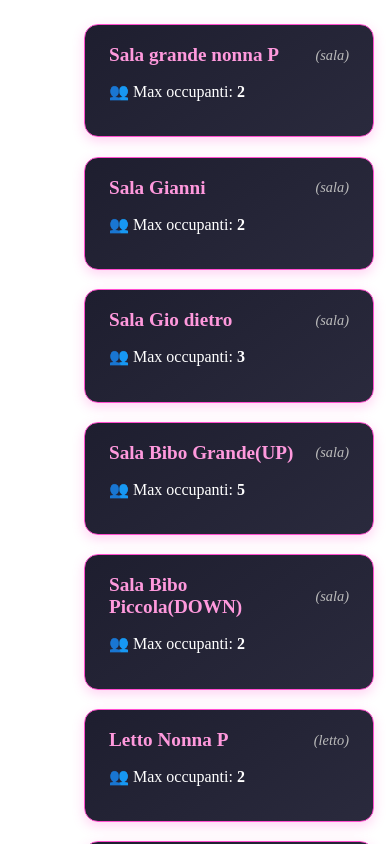
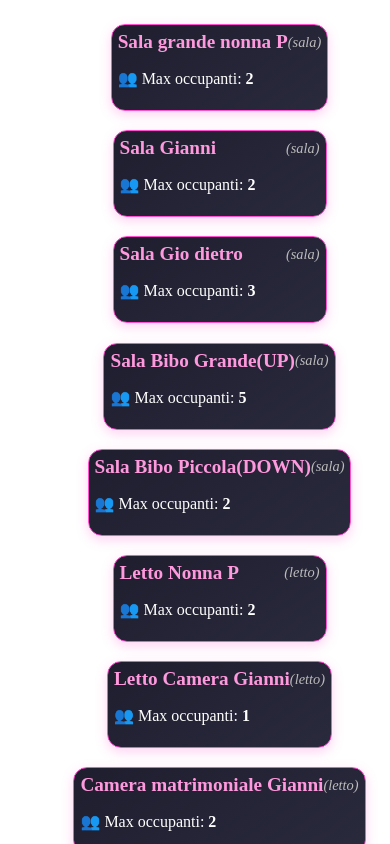
Before and after one commit to Gianfrullo96/playgroundApp, an Angular app: page /game2 in a window 390 px wide. Shown: the top 844 px of the page. Built offline with nearby package versions, Linux system fonts and the light colour scheme.

Commit message:
GF-0009: android init

```diff
--- a/angular.json
+++ b/angular.json
@@ -39,8 +39,8 @@
                 },
                 {
                   "type": "anyComponentStyle",
-                  "maximumWarning": "2kb",
-                  "maximumError": "4kb"
+                  "maximumWarning": "8kb",
+                  "maximumError": "10kb"
                 }
               ],
               "outputHashing": "all"
--- a/package.json
+++ b/package.json
@@ -18,6 +18,8 @@
     "@angular/platform-browser": "^16.1.0",
     "@angular/platform-browser-dynamic": "^16.1.0",
     "@angular/router": "^16.1.0",
+    "@capacitor/android": "^7.4.2",
+    "@capacitor/core": "^7.4.2",
     "@faker-js/faker": "^9.9.0",
     "rxjs": "~7.8.0",
     "tslib": "^2.3.0",
@@ -27,6 +29,7 @@
     "@angular-devkit/build-angular": "^16.1.8",
     "@angular/cli": "~16.1.8",
     "@angular/compiler-cli": "^16.1.0",
+    "@capacitor/cli": "^7.4.2",
     "@types/jasmine": "~4.3.0",
     "jasmine-core": "~4.6.0",
     "karma": "~6.4.0",
--- a/src/app/game-two/game-two.component.css
+++ b/src/app/game-two/game-two.component.css
@@ -72,7 +72,7 @@
 .sidebar {
   display: none;
   flex-direction: column;
-  background: linear-gradient(180deg, #141428, #1a1a2e);
+  background: linear-gradient(180deg, #141428, #59597d);
   padding: 14px 10px;
   gap: 14px;
   border-right: 2px solid #ff4ecf;
@@ -142,8 +142,8 @@
   background: linear-gradient(145deg, #1e1e2f, #2a2a3d);
   border: 1px solid #ff4ecf;
   border-radius: 14px;
-  padding: 1.2rem 1.5rem;
-  min-width: 240px;
+  padding: 6px;
+  min-width: 200px;
   box-shadow: 0 4px 12px rgba(255, 78, 207, 0.25);
   transition: all 0.3s ease;
 }
@@ -359,13 +359,13 @@
     left: 0;
     top: 0;
     height: calc(100%);
-    width: 60px;
+    width: 50px;
     background: #111122;
     z-index: 99;
   }
 
   .main-content {
-    margin-left: 60px; /* lascia spazio al menu laterale */
+    margin-left: 49px; /* lascia spazio al menu laterale */
   }
 }
 
```
Also changed, not shown: capacitor.config.ts (added, +9 -0 lines), 1 other file (tests, documents, lock files or other folders).
